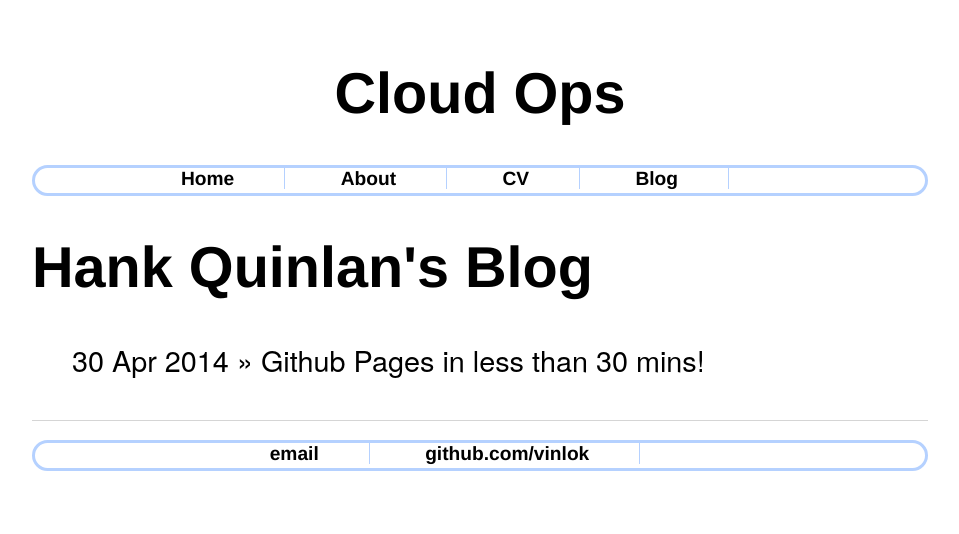
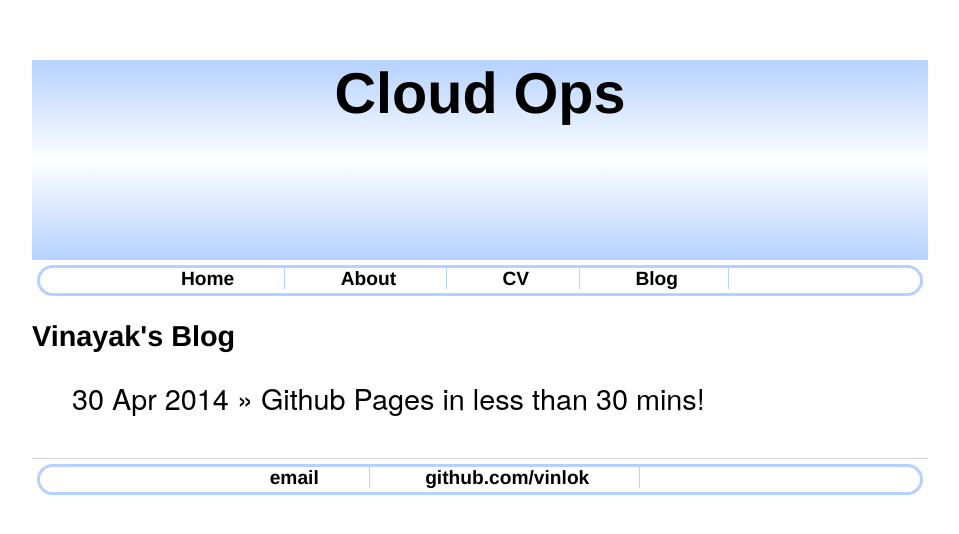
Before and after one commit to vinlok/vinlok.github.io, a Jekyll site: the page built from blog/index.html, in a window 1280 px wide. Shown: the top 534 px of the page, without its empty margins (160-1119 px from the left). Built offline with Jekyll 4.4.1, drawn with Linux system fonts in a browser that asks for light colours.

Commit message:
adding backgroud

```diff
--- a/Gemfile
+++ /dev/null
@@ -1,2 +0,0 @@
-gem "jekyll-theme-modernist"
-gem "jekyll-theme-merlot"
--- a/_layouts/default.html
+++ b/_layouts/default.html
@@ -7,7 +7,7 @@
 			 <meta http-equiv="refresh" content="10" />
 		</head>
 		<body>
-			 <h1><center>Cloud Ops</center></h1>
+			 <h1 id="grad1" ><center>Cloud Ops</center></h1>
 			<nav >
 	    		<ul id="rcorners2">
 	        		<li><a href="/">Home</a></li>
--- a/_layouts/post.html
+++ b/_layouts/post.html
@@ -1,7 +1,7 @@
 ---
 layout: default
 ---
-<h1>{{ page.title }}</h1>
+
 <p class="meta">{{ page.date | date_to_string }}</p>
 
 <div class="post">
--- a/blog/index.html
+++ b/blog/index.html
@@ -1,8 +1,8 @@
 ---
 layout: default
-title: Hank Quinlan's Blog
+title: Vinayak's Blog
 ---
-	<h1>{{ page.title }}</h1>
+	<h2>{{ page.title }}</h2>
 	<ul class="posts">
 
 	  {% for post in site.posts %}
--- a/css/main.css
+++ b/css/main.css
@@ -3,6 +3,7 @@ body {
     width: 70%;
     font-family: 'HelveticaNeue','Helvetica','Arial','sans-serif';
     font-size: 1.2em;
+
 }
 
 nav ul, footer ul{
@@ -12,6 +13,7 @@ nav ul, footer ul{
     font-weight: bold;
     vertical-align: center;
     text-align: center;
+    margin: 5px;
 }
 
 nav ul li, footer ul li {
@@ -34,7 +36,15 @@ a:hover {
 h1 {
     font-size: 3em;
     font-family:'Helvetica', 'Arial', 'Sans-Serif';
+    margin: 0px;
 }
+
+h2 {
+    font-size: 1.5em;
+    font-family:'Helvetica', 'Arial', 'Sans-Serif';
+
+}
+
 p {
     font-size: 1.5em;
     line-height: 1.4em;
@@ -59,3 +69,20 @@ ul.posts li {
     border: 3px solid #b5d1ff;
     height: 25px;
 }
+
+#grad1 {
+    height: 200px;
+    background: -webkit-linear-gradient(#b5d1ff, white, #b5d1ff); /* For Safari 5.1 to 6.0 */
+    background: -o-linear-gradient(#b5d1ff, white, #b5d1ff); /* For Opera 11.1 to 12.0 */
+    background: -moz-linear-gradient(#b5d1ff, white, #b5d1ff); /* For Firefox 3.6 to 15 */
+    background: linear-gradient(#b5d1ff, white, #b5d1ff); /* Standard syntax (must be last) */
+}
+
+#radgrad {
+
+  background: red; /* For browsers that do not support gradients */
+  background: -webkit-radial-gradient(red, yellow, green); /* Safari 5.1 to 6.0 */
+  background: -o-radial-gradient(red, yellow, green); /* For Opera 11.6 to 12.0 */
+  background: -moz-radial-gradient(red, yellow, green); /* For Firefox 3.6 to 15 */
+  background: radial-gradient(white,  #b5d1ff, white); /* Standard syntax */
+}
```
